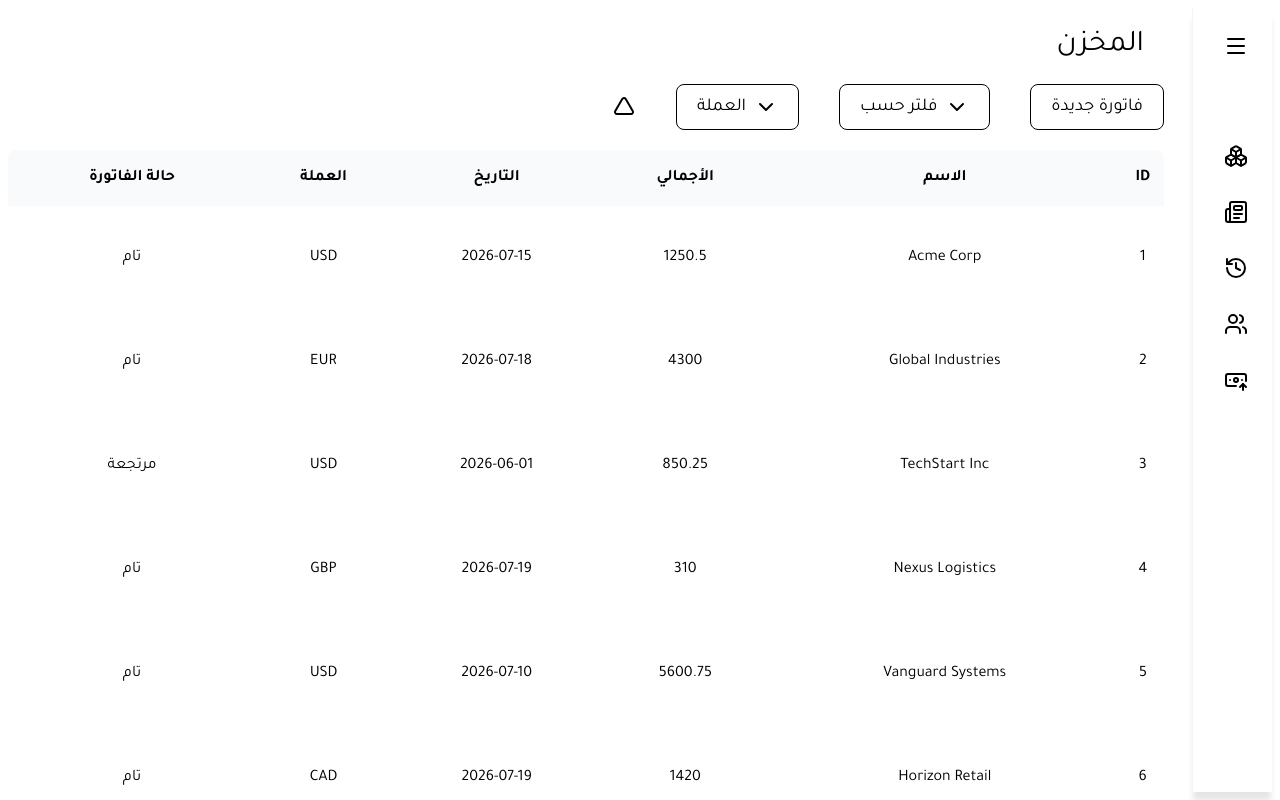
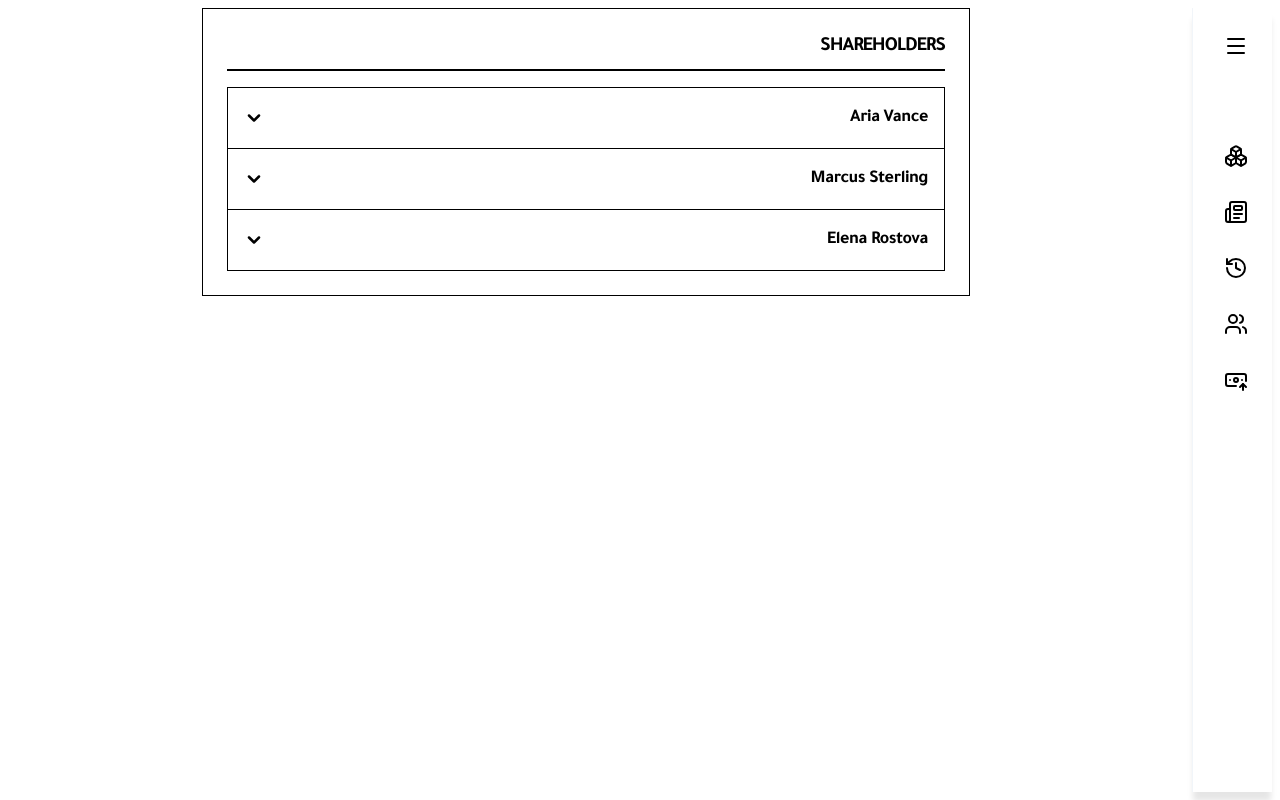
Before and after one commit to A1iHassan/accounting, a React (Vite) app in the folder accountant/: page / in a window 1280 px wide. Built offline with nearby package versions, Linux system fonts and the light colour scheme.

Commit message:
added shareholders page. needs restyling

```diff
--- a/accountant/src/App.tsx
+++ b/accountant/src/App.tsx
@@ -1,7 +1,8 @@
 import NavBar from './components/navBar'
 // import InventoryPage from './pages/inventoryPage'
 // import NewInvoicePage from './pages/newInvoicePage'
-import InvoicesPage from './pages/invoicesPage'
+// import InvoicesPage from './pages/invoicesPage'
+import ShareholdersPage  from './pages/shareHoldersPage'
 
 function App() {
 
@@ -11,7 +12,8 @@
       <div className='flex-1 overflow-y-auto p-2'>
       { /* <InventoryPage /> */ }
       { /* <NewInvoicePage /> */ }
-      <InvoicesPage />
+      { /* <InvoicesPage /> */ }
+      <ShareholdersPage />
       </div>
     </main>
   )
--- a/accountant/src/pages/shareHoldersPage.tsx
+++ b/accountant/src/pages/shareHoldersPage.tsx
@@ -0,0 +1,110 @@
+import { useState } from 'react';
+import { ChevronDown, ChevronUp, Pencil, Wallet } from 'lucide-react';
+
+interface Shareholder {
+  id: string;
+  name: string;
+  sharesPercentage: number;
+  totalCash: number;
+}
+
+const mockShareholders: Shareholder[] = [
+  { id: '1', name: 'Aria Vance', sharesPercentage: 45.5, totalCash: 250000 },
+  { id: '2', name: 'Marcus Sterling', sharesPercentage: 30.0, totalCash: 164500 },
+  { id: '3', name: 'Elena Rostova', sharesPercentage: 24.5, totalCash: 134450 }
+];
+
+const ShareholdersPage = () => {
+  const [expandedId, setExpandedId] = useState<string | null>(null);
+
+  const toggleRow = (id: string) => {
+    setExpandedId(expandedId === id ? null : id);
+  };
+
+  return (
+    <div className="w-full max-w-3xl mx-auto bg-white text-black border border-black p-6">
+      {/* Table Header */}
+      <div className="border-b-2 border-black pb-2 mb-4">
+        <h2 className="text-xl font-black tracking-tighter uppercase">Shareholders</h2>
+      </div>
+
+      {/* Table Rows Container */}
+      <div className="flex flex-col border border-black divide-y divide-black">
+        {mockShareholders.map((shareholder) => {
+          const isExpanded = expandedId === shareholder.id;
+
+          return (
+            <div key={shareholder.id} className="bg-white">
+              {/* Row Header (Closed State) */}
+              <button
+                onClick={() => toggleRow(shareholder.id)}
+                className="w-full flex justify-between items-center p-4 hover:bg-black hover:text-white transition-colors duration-150 text-left"
+                aria-expanded={isExpanded}
+              >
+                <span className="font-bold text-lg tracking-tight">
+                  {shareholder.name}
+                </span>
+                <div>
+                  {isExpanded ? (
+                    <ChevronUp className="h-5 w-5 stroke-[3]" />
+                  ) : (
+                    <ChevronDown className="h-5 w-5 stroke-[3]" />
+                  )}
+                </div>
+              </button>
+
+              {/* Row Content (Expanded State) */}
+              {isExpanded && (
+                <div className="transition-all duration-300 p-6 bg-white text-black border-t border-black grid grid-cols-1 md:grid-cols-2 gap-6">
+                  {/* Data Grid */}
+                  <div className="space-y-4">
+                    <div>
+                      <span className="block text-xs font-black uppercase tracking-widest text-black">
+                        Share Holder Name
+                      </span>
+                      <span className="text-base font-medium">{shareholder.name}</span>
+                    </div>
+                    <div>
+                      <span className="block text-xs font-black uppercase tracking-widest text-black">
+                        Shares Percentage
+                      </span>
+                      <span className="text-base font-medium">{shareholder.sharesPercentage}%</span>
+                    </div>
+                    <div>
+                      <span className="block text-xs font-black uppercase tracking-widest text-black">
+                        Total Cash
+                      </span>
+                      <span className="text-base font-medium">
+                        ${shareholder.totalCash.toLocaleString(undefined, { minimumFractionDigits: 2 })}
+                      </span>
+                    </div>
+                  </div>
+
+                  {/* Actions Grid */}
+                  <div className="flex flex-col justify-end gap-2 md:items-end">
+                    <button
+                      onClick={() => console.log(`Edit shares for ${shareholder.id}`)}
+                      className="flex items-center justify-center gap-2 w-full md:w-52 bg-black text-white font-bold text-xs uppercase tracking-wider py-3 border border-black hover:bg-white hover:text-black transition-colors duration-150"
+                    >
+                      <Pencil className="h-4 w-4" />
+                      Edit Shares Percentage
+                    </button>
+                    <button
+                      onClick={() => console.log(`Withdraw cash for ${shareholder.id}`)}
+                      className="flex items-center justify-center gap-2 w-full md:w-52 bg-white text-black font-bold text-xs uppercase tracking-wider py-3 border border-black hover:bg-black hover:text-white transition-colors duration-150"
+                    >
+                      <Wallet className="h-4 w-4" />
+                      Withdraw Cash
+                    </button>
+                  </div>
+                </div>
+              )}
+            </div>
+          );
+        })}
+      </div>
+    </div>
+  );
+}
+
+export default ShareholdersPage;
```
